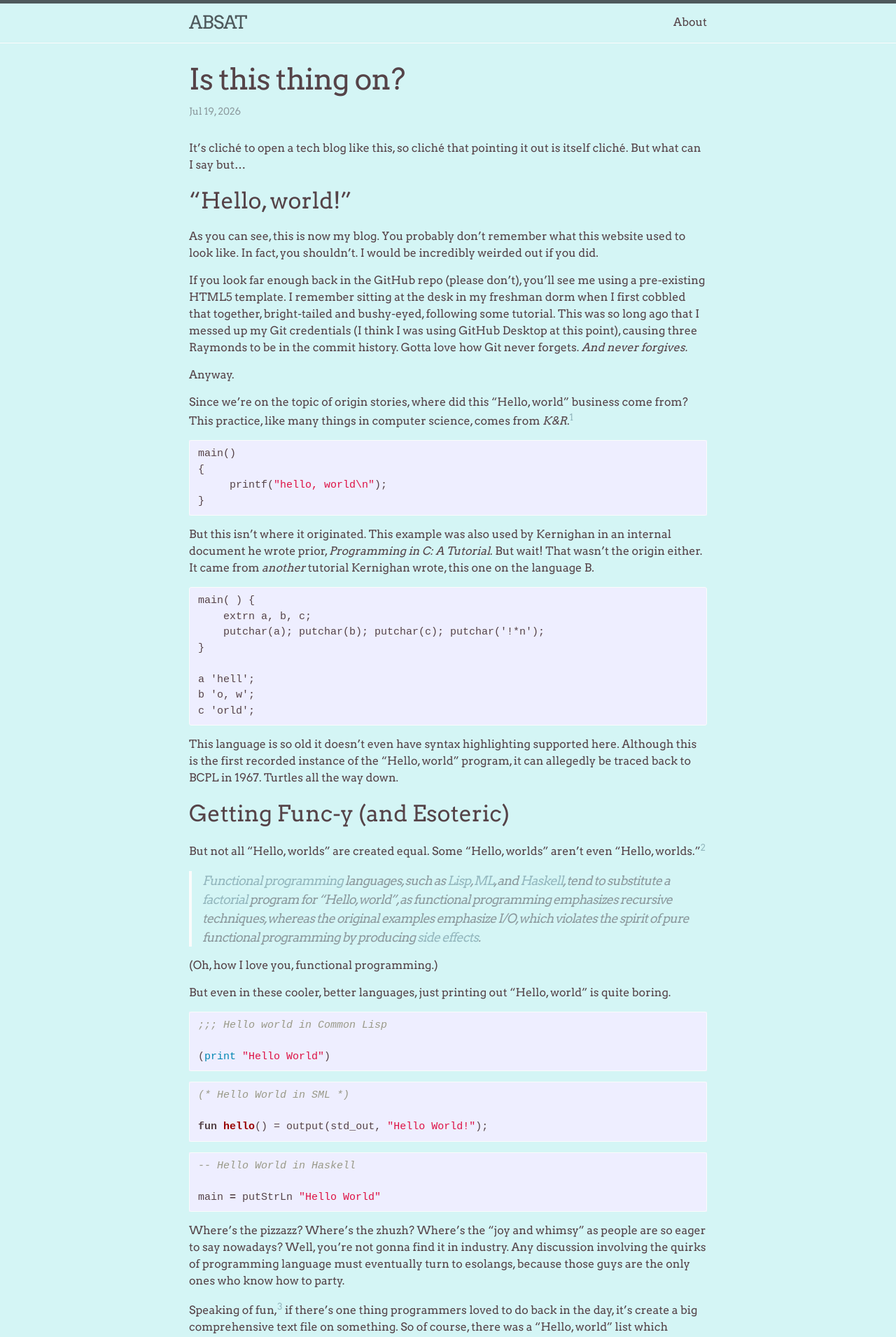
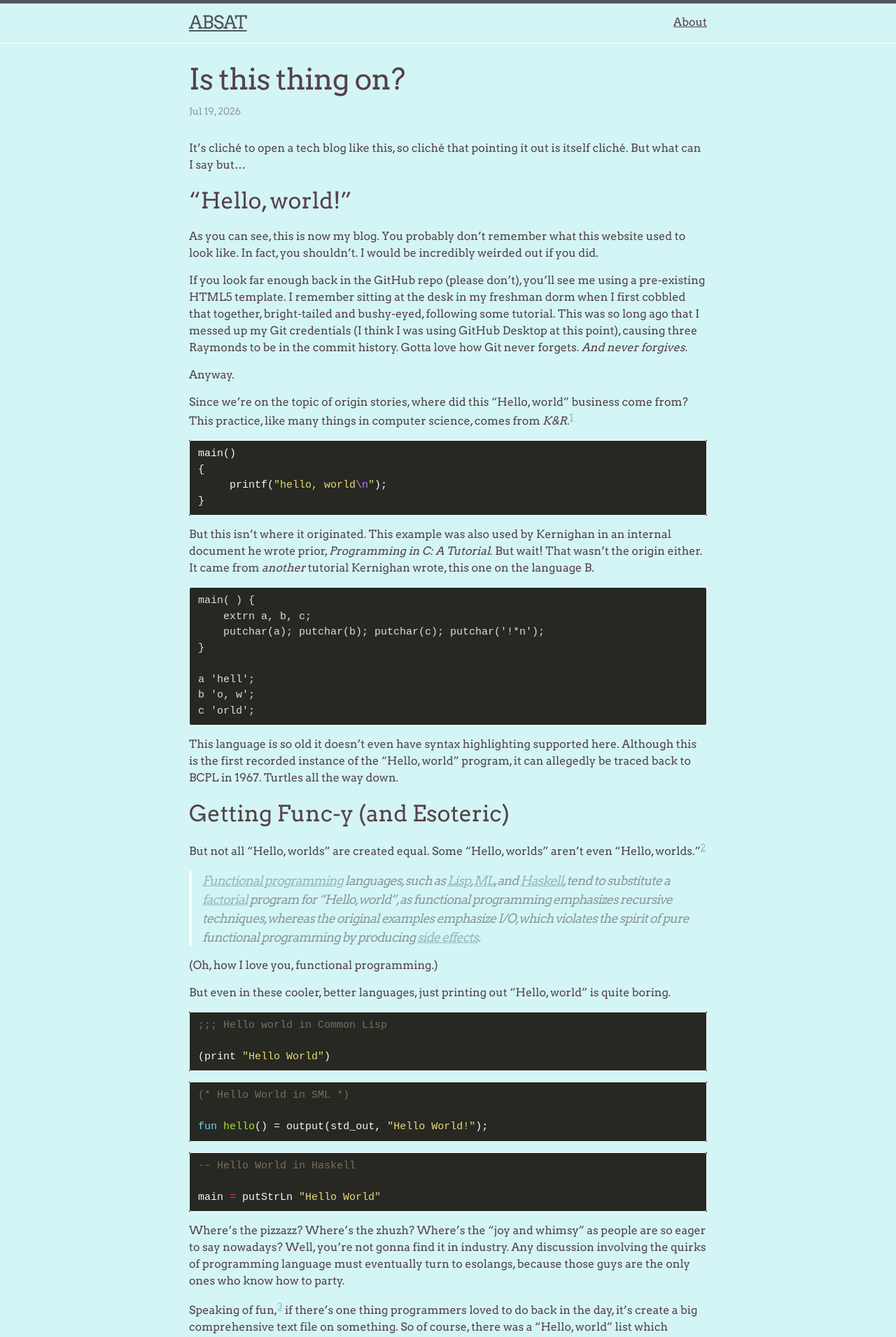
Before and after one commit to rayros25/rayros25.github.io, a Jekyll site: the page built from _posts/2026-07-19-is-this-thing-on.md, in a window 1280 px wide. Shown: the top 1911 px of the page at 70% size. Built offline with Jekyll 4.4.1, drawn with Linux system fonts in a browser that asks for light colours; some web fonts are replaced.

Commit message:
Tweak site styling and syntax highlighting

```diff
--- a/_sass/minima.scss
+++ b/_sass/minima.scss
@@ -52,4 +52,5 @@
   "minima/base",
   "minima/layout",
   "minima/syntax-highlighting"
+  // url('https://raw.githubusercontent.com/jwarby/pygments-css/master/native.css')
 ;
--- a/_sass/minima/_base.scss
+++ b/_sass/minima/_base.scss
@@ -55,7 +55,8 @@
  * Images
  */
 img {
-  max-width: 100%;
+  // max-width: 100%;
+  max-width: 69%;
   vertical-align: middle;
 }
 
@@ -104,7 +105,9 @@
  */
 a {
   color: $brand-color;
-  text-decoration: none;
+  // text-decoration: none;
+  text-decoration: underline;
+  // text-decoration: overline; // This one's WEIRD!
 
   &:visited {
     color: darken($brand-color, 15%);
@@ -151,7 +154,9 @@
   @include relative-font-size(0.9375);
   border: 1px solid $grey-color-light;
   border-radius: 3px;
-  background-color: #eef;
+  // background-color: #eef;
+  color: #ddd;
+  background-color: #272822;
 }
 
 code {
--- a/_sass/minima/_syntax-highlighting.scss
+++ b/_sass/minima/_syntax-highlighting.scss
@@ -1,71 +1,81 @@
 /**
  * Syntax highlighting styles
  */
+
+// Taken from https://raw.githubusercontent.com/jwarby/pygments-css/master/monokai.css
 .highlight {
-  background: #fff;
+  background: #272822;
   @extend %vertical-rhythm;
 
   .highlighter-rouge & {
-    background: #eef;
+    background: #272822;
   }
+}
 
-  .c     { color: #998; font-style: italic } // Comment
-  .err   { color: #a61717; background-color: #e3d2d2 } // Error
-  .k     { font-weight: bold } // Keyword
-  .o     { font-weight: bold } // Operator
-  .cm    { color: #998; font-style: italic } // Comment.Multiline
-  .cp    { color: #999; font-weight: bold } // Comment.Preproc
-  .c1    { color: #998; font-style: italic } // Comment.Single
-  .cs    { color: #999; font-weight: bold; font-style: italic } // Comment.Special
-  .gd    { color: #000; background-color: #fdd } // Generic.Deleted
-  .gd .x { color: #000; background-color: #faa } // Generic.Deleted.Specific
-  .ge    { font-style: italic } // Generic.Emph
-  .gr    { color: #a00 } // Generic.Error
-  .gh    { color: #999 } // Generic.Heading
-  .gi    { color: #000; background-color: #dfd } // Generic.Inserted
-  .gi .x { color: #000; background-color: #afa } // Generic.Inserted.Specific
-  .go    { color: #888 } // Generic.Output
-  .gp    { color: #555 } // Generic.Prompt
-  .gs    { font-weight: bold } // Generic.Strong
-  .gu    { color: #aaa } // Generic.Subheading
-  .gt    { color: #a00 } // Generic.Traceback
-  .kc    { font-weight: bold } // Keyword.Constant
-  .kd    { font-weight: bold } // Keyword.Declaration
-  .kp    { font-weight: bold } // Keyword.Pseudo
-  .kr    { font-weight: bold } // Keyword.Reserved
-  .kt    { color: #458; font-weight: bold } // Keyword.Type
-  .m     { color: #099 } // Literal.Number
-  .s     { color: #d14 } // Literal.String
-  .na    { color: #008080 } // Name.Attribute
-  .nb    { color: #0086B3 } // Name.Builtin
-  .nc    { color: #458; font-weight: bold } // Name.Class
-  .no    { color: #008080 } // Name.Constant
-  .ni    { color: #800080 } // Name.Entity
-  .ne    { color: #900; font-weight: bold } // Name.Exception
-  .nf    { color: #900; font-weight: bold } // Name.Function
-  .nn    { color: #555 } // Name.Namespace
-  .nt    { color: #000080 } // Name.Tag
-  .nv    { color: #008080 } // Name.Variable
-  .ow    { font-weight: bold } // Operator.Word
-  .w     { color: #bbb } // Text.Whitespace
-  .mf    { color: #099 } // Literal.Number.Float
-  .mh    { color: #099 } // Literal.Number.Hex
-  .mi    { color: #099 } // Literal.Number.Integer
-  .mo    { color: #099 } // Literal.Number.Oct
-  .sb    { color: #d14 } // Literal.String.Backtick
-  .sc    { color: #d14 } // Literal.String.Char
-  .sd    { color: #d14 } // Literal.String.Doc
-  .s2    { color: #d14 } // Literal.String.Double
-  .se    { color: #d14 } // Literal.String.Escape
-  .sh    { color: #d14 } // Literal.String.Heredoc
-  .si    { color: #d14 } // Literal.String.Interpol
-  .sx    { color: #d14 } // Literal.String.Other
-  .sr    { color: #009926 } // Literal.String.Regex
-  .s1    { color: #d14 } // Literal.String.Single
-  .ss    { color: #990073 } // Literal.String.Symbol
-  .bp    { color: #999 } // Name.Builtin.Pseudo
-  .vc    { color: #008080 } // Name.Variable.Class
-  .vg    { color: #008080 } // Name.Variable.Global
-  .vi    { color: #008080 } // Name.Variable.Instance
-  .il    { color: #099 } // Literal.Number.Integer.Long
-}
+.highlight .hll { background: #272822; }
+.highlight .c { color: #75715e } /* Comment */
+.highlight .err { color: #960050; background: #1e0010 } /* Error */
+.highlight .k { color: #66d9ef } /* Keyword */
+.highlight .l { color: #ae81ff } /* Literal */
+.highlight .n { color: #f8f8f2 } /* Name */
+.highlight .o { color: #f92672 } /* Operator */
+.highlight .p { color: #f8f8f2 } /* Punctuation */
+.highlight .cm { color: #75715e } /* Comment.Multiline */
+.highlight .cp { color: #75715e } /* Comment.Preproc */
+.highlight .c1 { color: #75715e } /* Comment.Single */
+.highlight .cs { color: #75715e } /* Comment.Special */
+.highlight .ge { font-style: italic } /* Generic.Emph */
+.highlight .gs { font-weight: bold } /* Generic.Strong */
+.highlight .kc { color: #66d9ef } /* Keyword.Constant */
+.highlight .kd { color: #66d9ef } /* Keyword.Declaration */
+.highlight .kn { color: #f92672 } /* Keyword.Namespace */
+.highlight .kp { color: #66d9ef } /* Keyword.Pseudo */
+.highlight .kr { color: #66d9ef } /* Keyword.Reserved */
+.highlight .kt { color: #66d9ef } /* Keyword.Type */
+.highlight .ld { color: #e6db74 } /* Literal.Date */
+.highlight .m { color: #ae81ff } /* Literal.Number */
+.highlight .s { color: #e6db74 } /* Literal.String */
+.highlight .na { color: #a6e22e } /* Name.Attribute */
+.highlight .nb { color: #f8f8f2 } /* Name.Builtin */
+.highlight .nc { color: #a6e22e } /* Name.Class */
+.highlight .no { color: #66d9ef } /* Name.Constant */
+.highlight .nd { color: #a6e22e } /* Name.Decorator */
+.highlight .ni { color: #f8f8f2 } /* Name.Entity */
+.highlight .ne { color: #a6e22e } /* Name.Exception */
+.highlight .nf { color: #a6e22e } /* Name.Function */
+.highlight .nl { color: #f8f8f2 } /* Name.Label */
+.highlight .nn { color: #f8f8f2 } /* Name.Namespace */
+.highlight .nx { color: #a6e22e } /* Name.Other */
+.highlight .py { color: #f8f8f2 } /* Name.Property */
+.highlight .nt { color: #f92672 } /* Name.Tag */
+.highlight .nv { color: #f8f8f2 } /* Name.Variable */
+.highlight .ow { color: #f92672 } /* Operator.Word */
+.highlight .w { color: #f8f8f2 } /* Text.Whitespace */
+.highlight .mf { color: #ae81ff } /* Literal.Number.Float */
+.highlight .mh { color: #ae81ff } /* Literal.Number.Hex */
+.highlight .mi { color: #ae81ff } /* Literal.Number.Integer */
+.highlight .mo { color: #ae81ff } /* Literal.Number.Oct */
+.highlight .sb { color: #e6db74 } /* Literal.String.Backtick */
+.highlight .sc { color: #e6db74 } /* Literal.String.Char */
+.highlight .sd { color: #e6db74 } /* Literal.String.Doc */
+.highlight .s2 { color: #e6db74 } /* Literal.String.Double */
+.highlight .se { color: #ae81ff } /* Literal.String.Escape */
+.highlight .sh { color: #e6db74 } /* Literal.String.Heredoc */
+.highlight .si { color: #e6db74 } /* Literal.String.Interpol */
+.highlight .sx { color: #e6db74 } /* Literal.String.Other */
+.highlight .sr { color: #e6db74 } /* Literal.String.Regex */
+.highlight .s1 { color: #e6db74 } /* Literal.String.Single */
+.highlight .ss { color: #e6db74 } /* Literal.String.Symbol */
+.highlight .bp { color: #f8f8f2 } /* Name.Builtin.Pseudo */
+.highlight .vc { color: #f8f8f2 } /* Name.Variable.Class */
+.highlight .vg { color: #f8f8f2 } /* Name.Variable.Global */
+.highlight .vi { color: #f8f8f2 } /* Name.Variable.Instance */
+.highlight .il { color: #ae81ff } /* Literal.Number.Integer.Long */
+
+// NOTE: I altered .gh cuz VSCode was yelling at me about
+// it being empty. So I followed that the previous color
+// scheme did.
+.highlight .gh { color: #75715e } /* Generic Heading & Diff Header */
+.highlight .gu { color: #75715e; } /* Generic.Subheading & Diff Unified/Comment? */
+.highlight .gd { color: #f92672; } /* Generic.Deleted & Diff Deleted */
+.highlight .gi { color: #a6e22e; } /* Generic.Inserted & Diff Inserted */
```
